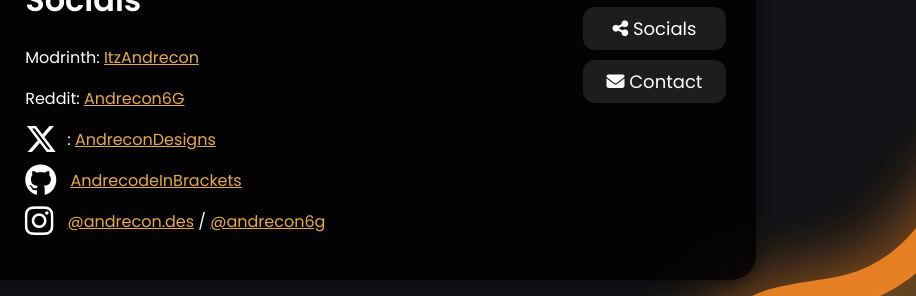
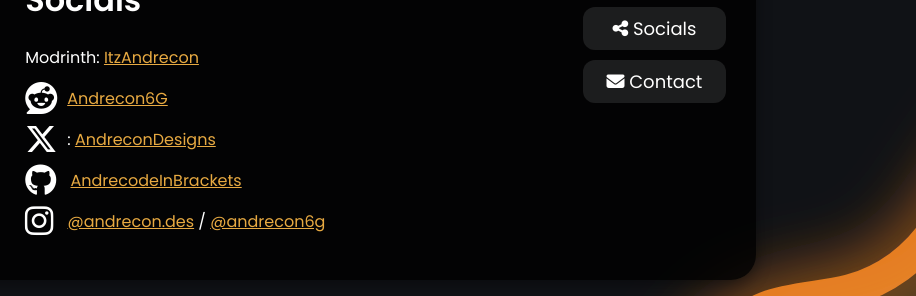
Before and after one commit to RJStudios/andrecon-site, a plain HTML site: page index.html in a window 1280 px wide. Both pictures are taken after a click on the link "Socials". Shown: the part 298-594 px from the top of the page, 364-1280 px from the left. Drawn offline with Linux system fonts and the light colour scheme.

Commit message:
Update index.html

```diff
--- a/index.html
+++ b/index.html
@@ -139,7 +139,7 @@
             <div id="socials" class="content">
                 <h1>Socials</h1>
                 <p>Modrinth: <a href="https://modrinth.com/user/ItzAndrecon" class="button" target="_blank">ItzAndrecon</a></p>
-                <p>Reddit: <a href="https://www.reddit.com/user/Andrecon6G/" class="button" target="_blank">Andrecon6G</a></p>
+                <p><i class="fa-brands fa-reddit fa-2xl" style="margin-right: 10px;"></i><a href="https://www.reddit.com/user/Andrecon6G/" class="button" target="_blank">Andrecon6G</a></p>
                 <p><i class="fa-brands fa-x-twitter fa-2xl" style="margin-right: 10px;"></i>: <a href="https://x.com/AndreconDesigns" class="button" target="_blank">AndreconDesigns</a></p>
                 <p><i class="fa-brands fa-github fa-2xl"  style="margin-right: 10px;"></i> <a href="https://github.com/AndrecodeInBrackets" class="button" target="_blank">AndrecodeInBrackets</a></p>
                 <p><i class="fa-brands fa-instagram fa-beat fa-2xl" style="margin-right: 10px;"></i> <a href="https://www.instagram.com/andrecon.des" class="button" target="_blank">@andrecon.des</a> / <a href="https://www.instagram.com/andrecon6g" class="button" target="_blank">@andrecon6g</a></p>
```
